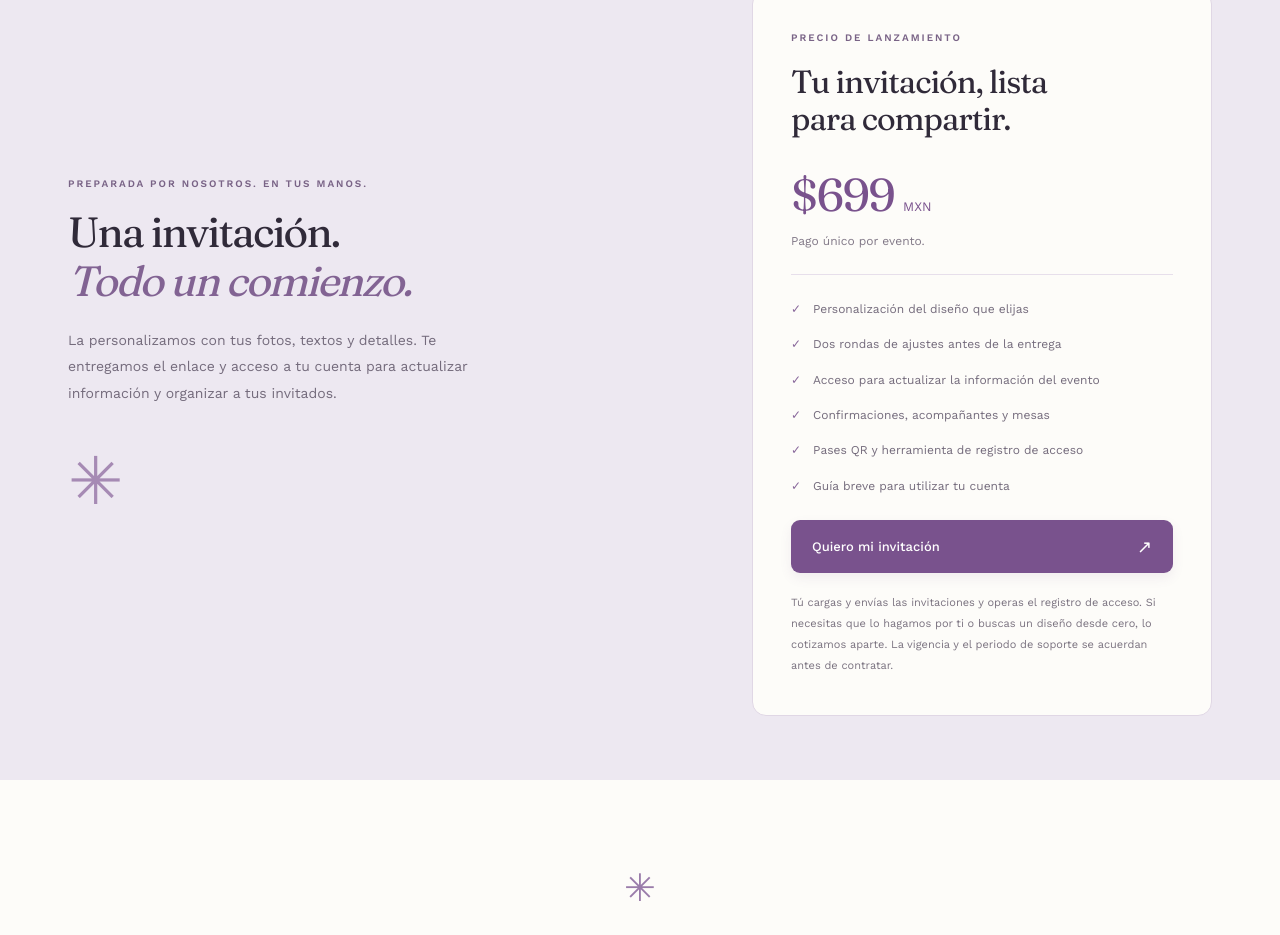
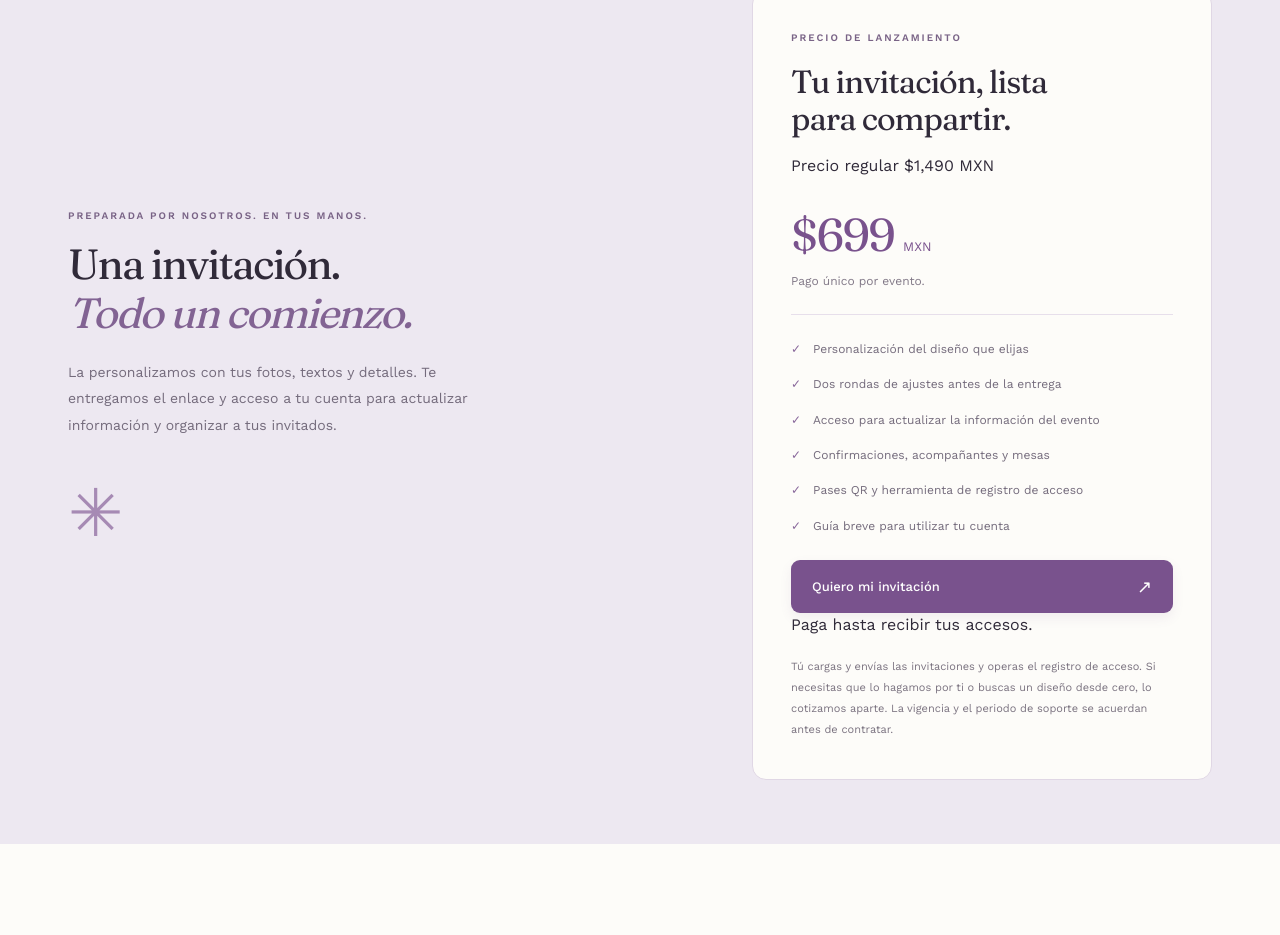
Before and after one commit to ErikHex/invito-app, a Next.js app: page / in a window 1280 px wide. Shown: the part 2491-3426 px from the top of the page. Built offline with nearby package versions, Linux system fonts and the light colour scheme; no server answers; the database is empty.

Commit message:
Destaca oferta de lanzamiento y pago al recibir accesos

```diff
--- a/src/app/page.js
+++ b/src/app/page.js
@@ -342,6 +342,7 @@ export default async function HomePage() {
             <br />
             para compartir.
           </h3>
+          <p className={styles.regularPrice}>Precio regular $1,490 MXN</p>
           <p className={styles.price}>
             $699 <span>MXN</span>
           </p>
@@ -360,6 +361,7 @@ export default async function HomePage() {
           >
             Quiero mi invitación <span aria-hidden="true">↗</span>
           </a>
+          <p className={styles.paymentNote}>Paga hasta recibir tus accesos.</p>
           <p className={styles.scopeNote}>
             Tú cargas y envías las invitaciones y operas el registro de acceso.
             Si necesitas que lo hagamos por ti o buscas un diseño desde cero, lo
```
